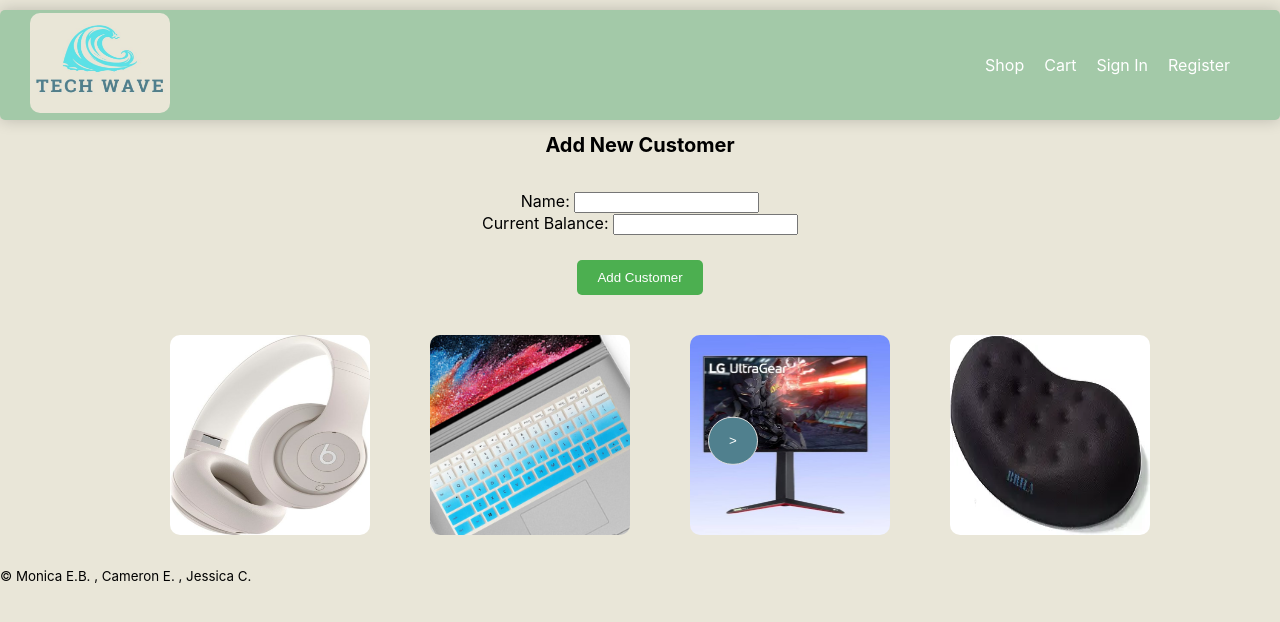
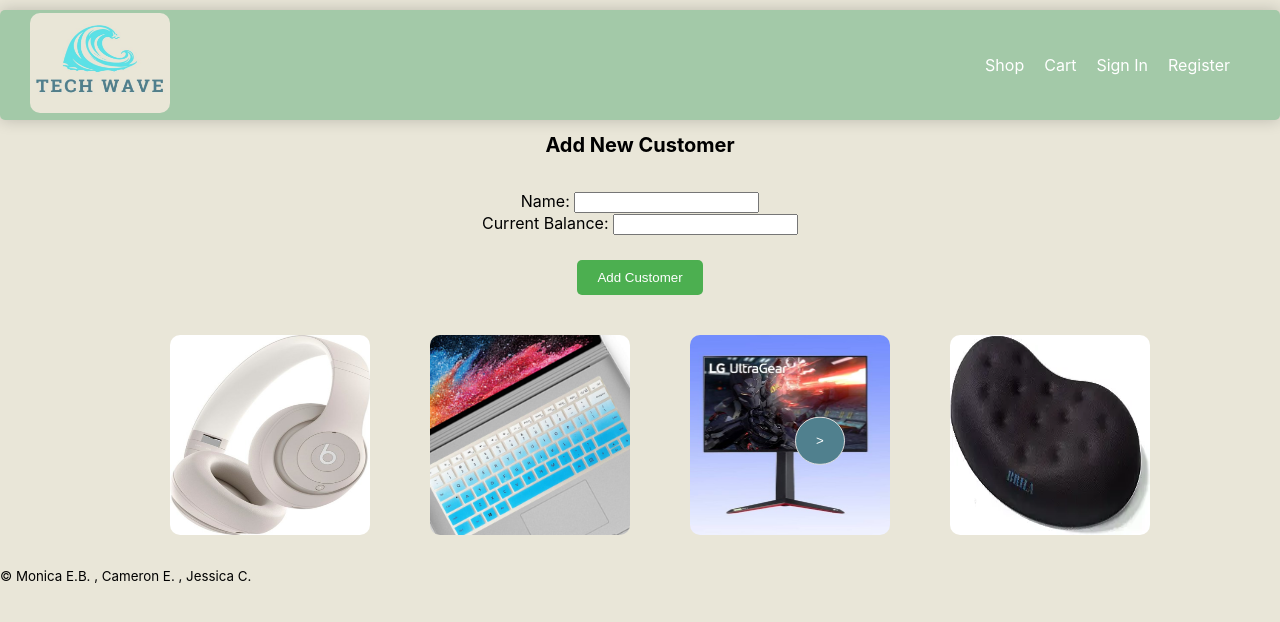
Before and after one commit to Camslaw/CS4092DatabaseAssignment, a React (Create React App) app in the folder App/react-app/: page / in a window 1280 px wide. Shown: the top 622 px of the page. Built offline with nearby package versions, Linux system fonts and the light colour scheme.

Commit message:
update carousel

```diff
--- a/App/react-app/src/carousel.css
+++ b/App/react-app/src/carousel.css
@@ -36,7 +36,7 @@
     width: 200px;
     height: 200px;
     flex-shrink: 0;
-    flex-grow:1;
+    flex-grow: 1;
 }
 
 .left-arrow, .right-arrow {
@@ -53,14 +53,9 @@
 
 
 .left-arrow{
-    left: 190px;
+    left: 135px;
 }
 
 .right-arrow{
-    right: -18px;
+    right: -105px;
 }
-
-
-.carousel img {
-    width: 200px;
-}
```
